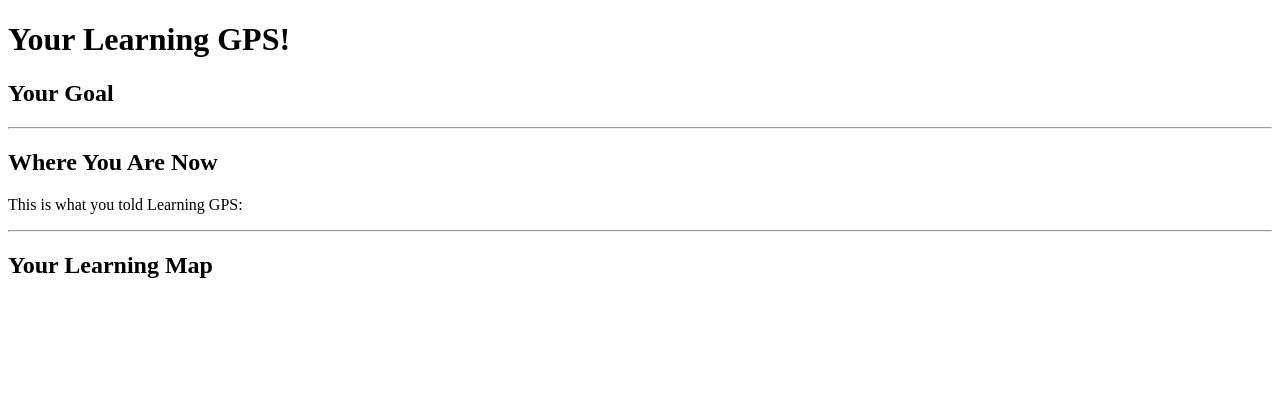
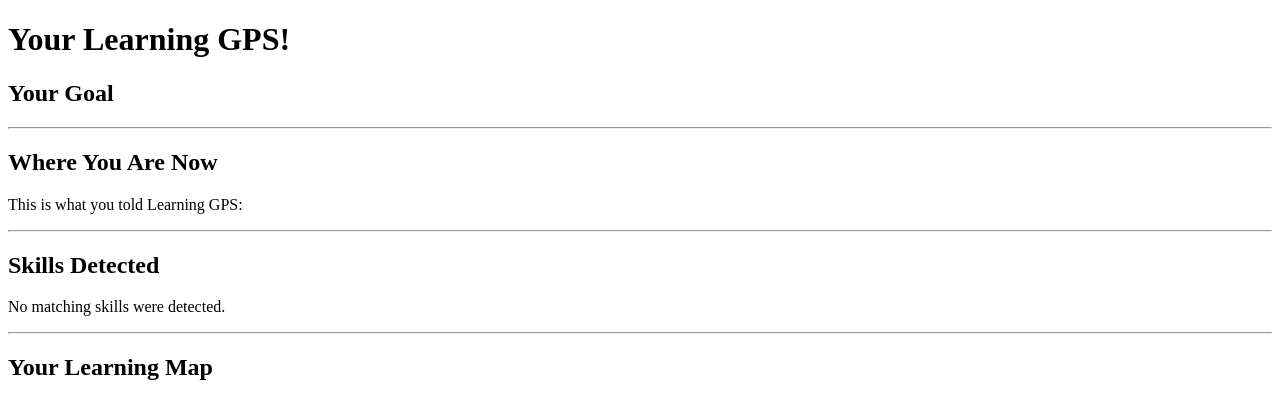
Before and after one commit to yelzz-hub/learning-gps, a Flask app: template templates/result.html in a window 1280 px wide. Shown: the top 419 px of the page. Run offline with Flask 3, Linux system fonts and the light colour scheme; the template is opened without the code that fills it, so the values that code supplies are empty.

Commit message:
Add skill matching engine

```diff
--- a/app.py
+++ b/app.py
@@ -9,6 +9,17 @@ def load_learning_map():
         learning_map = json.load(file)
     return learning_map
 
+def find_matching_skills(learning_story, learning_map):
+    matched_skills = []
+
+    learning_story = learning_story.lower()
+
+    for stage in learning_map["stages"]:
+        for skill in stage["skills"]:
+            if skill.lower() in learning_story:
+                matched_skills.append(skill)
+
+    return matched_skills
 
 @app.route("/")
 def home():
@@ -21,6 +32,13 @@ def analyze():
     learning_story = request.form["learning_story"]
     learning_map = load_learning_map()
 
+    matched_skills = find_matching_skills(
+        learning_story,
+        learning_map
+    )
+    print(matched_skills)
+
+
     if goal == learning_map["goal"]:
         print("Goal found!")
 
@@ -28,5 +46,6 @@ def analyze():
         "result.html",
         goal=goal,
         learning_story=learning_story,
-        learning_map=learning_map
+        learning_map=learning_map,
+        matched_skills=matched_skills
     )
--- a/templates/result.html
+++ b/templates/result.html
@@ -14,6 +14,22 @@
     <h2>Where You Are Now</h2>
     <p>This is what you told Learning GPS:</p>
     <p>{{ learning_story }}</p>
+
+    <hr>
+
+    <h2>Skills Detected</h2>
+    {% if matched_skills %}
+
+        <ul>
+            {% for skill in matched_skills %}
+                <li>{{ skill }}</li>
+
+            {% endfor %}
+        </ul>
+
+    {% else %}
+        <p>No matching skills were detected.</p>
+    {% endif %}
 
     <hr>
 
```
